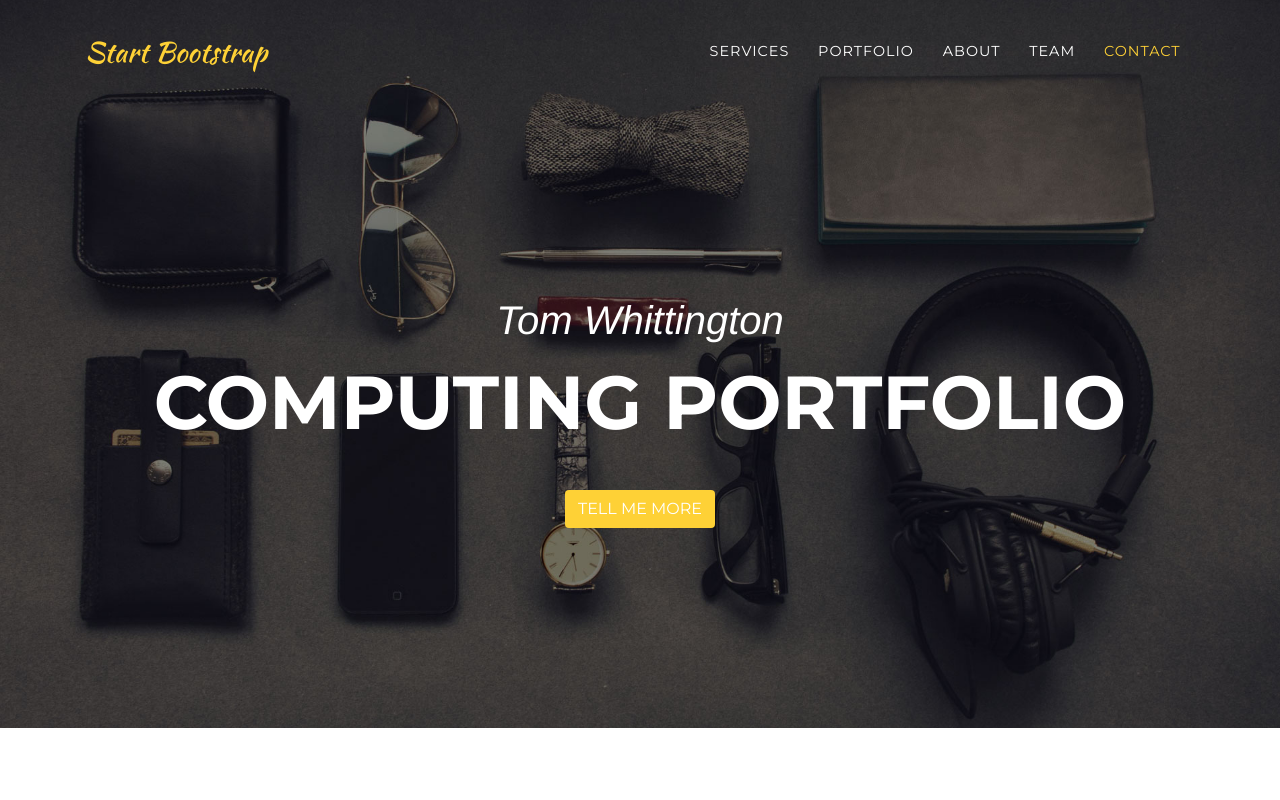
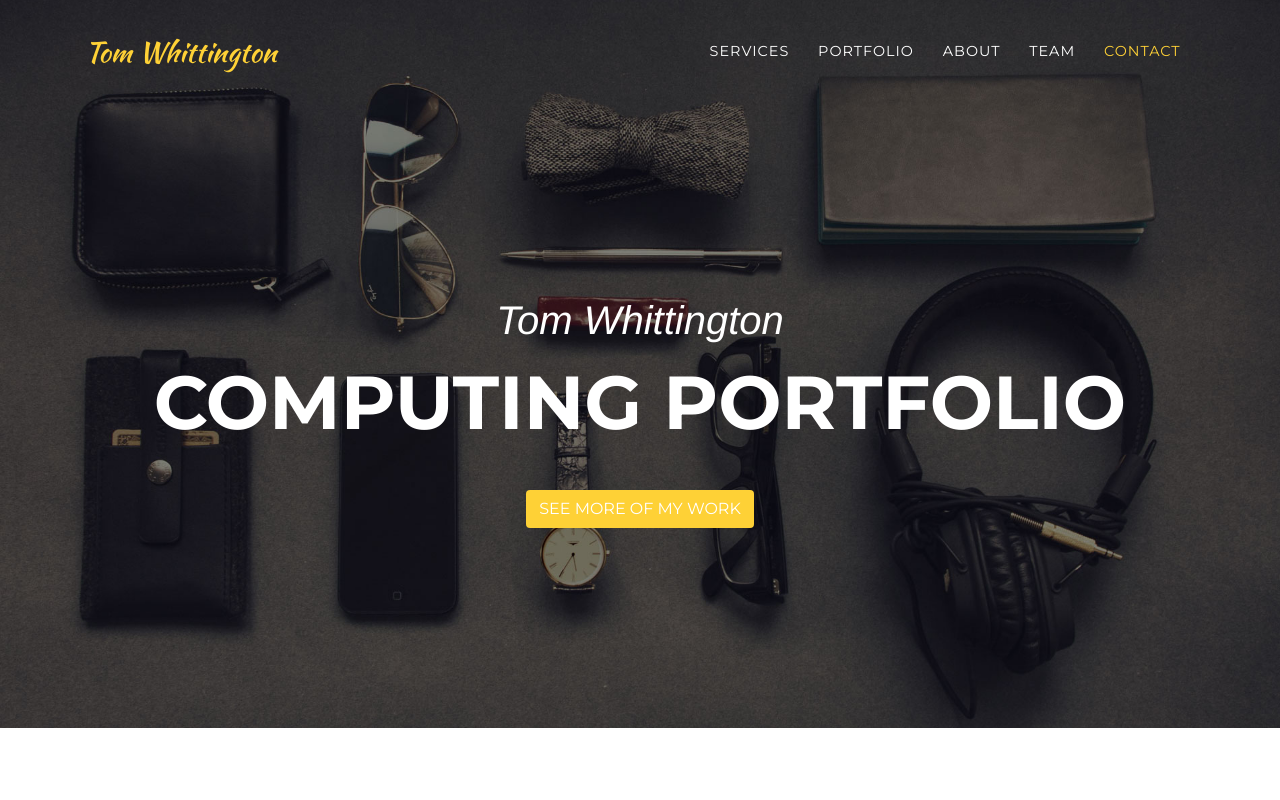
Before and after one commit to TomWhittington/TomWhittington.github.io, a website with bundled scripts: page index.html in a window 1280 px wide. Shown: the top 800 px of the page. Built offline with nearby package versions, Linux system fonts and the light colour scheme; a web font is replaced by a local one.

Commit message:
Update index.html

```diff
--- a/index.html
+++ b/index.html
@@ -30,7 +30,7 @@
     <!-- Navigation -->
     <nav class="navbar navbar-expand-lg navbar-dark fixed-top" id="mainNav">
       <div class="container">
-        <a class="navbar-brand js-scroll-trigger" href="#page-top">Start Bootstrap</a>
+        <a class="navbar-brand js-scroll-trigger" href="#page-top">Tom Whittington</a>
         <button class="navbar-toggler navbar-toggler-right" type="button" data-toggle="collapse" data-target="#navbarResponsive" aria-controls="navbarResponsive" aria-expanded="false" aria-label="Toggle navigation">
           Menu
           <i class="fa fa-bars"></i>
@@ -63,7 +63,7 @@
         <div class="intro-text">
           <div class="intro-lead-in">Tom Whittington</div>
           <div class="intro-heading">Computing Portfolio</div>
-          <a class="btn btn-xl js-scroll-trigger" href="#services">Tell Me More</a>
+          <a class="btn btn-xl js-scroll-trigger" href="#services">See more of my work</a>
         </div>
       </div>
     </header>
```
